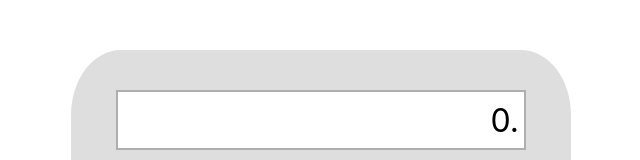
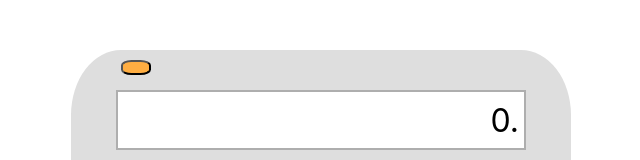
Before and after one commit to smguggen/calculator.plus, a React (Create React App) app: page /1 in a window 1280 px wide. Shown: the top 160 px of the page, without its empty margins (319-959 px from the left). Built offline with nearby package versions, Linux system fonts and the light colour scheme.

Commit message:
Add settings btn

```diff
--- a/src/js/calculate.js
+++ b/src/js/calculate.js
@@ -10,7 +10,6 @@ class Calculate {
     }
 
     setReadout(readout) {
-        // normalize number before converting to string
         let num = Number(readout),
         str = readout.toString(),
         hasE = str.indexOf('e') > -1;
--- a/src/styles/App.scss
+++ b/src/styles/App.scss
@@ -27,6 +27,15 @@ body,
     display: flex;
     margin: 0 -30px 25px;
     justify-content: center;
+}
+
+.open-settings {
+    position:absolute;
+    top:10px;
+    left:50px;;
+    border-radius:35%;
+    height:15px;
+    width:30px;
 }
 
 .bottom {
@@ -79,14 +88,14 @@ button {
                 top: -1px;
             }
         }
-        @include noOutline;
-        &:active {
-            position: relative;
-            top: 1px;
-        }
-        #{$states} {
-            box-shadow: 1px 1px 1px 1px rgba(0, 0, 0, 0.5) !important;
-        }
+    }
+    button:active {
+        position: relative;
+        top: 1px;
+    }
+    @include noOutline;
+    #{$states} {
+        box-shadow: 1px 1px 1px 1px rgba(0, 0, 0, 0.5) !important;
     }
 }
 
--- a/src/views/Calculator.jsx
+++ b/src/views/Calculator.jsx
@@ -187,6 +187,7 @@ class Calculator extends React.Component {
         return (<div className='wrapper'>
             <div className="container">
                 <div className="top">
+                    <button id="open-settings" class="open-settings"></button>
                     <CalcScreen readout={this.state.readout} screenClick={this.screenClick}/>
                 </div>
                 <div className="bottom">
--- a/src/views/Style.jsx
+++ b/src/views/Style.jsx
@@ -29,6 +29,9 @@ class CalcTheme extends React.Component {
             }
             .top {
                 border-bottom: 1px solid ${styles.btn};
+            }
+            .open-settings {
+                background-color: ${styles.active};
             }
             .calc-screen {
                 border: 2px solid ${styles.btn};
```
Also changed, not shown: src/views/Settings.jsx (added).
